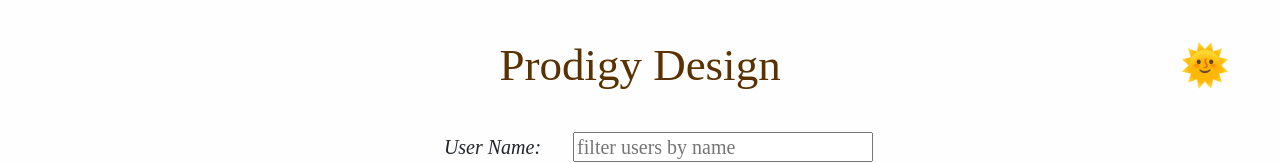
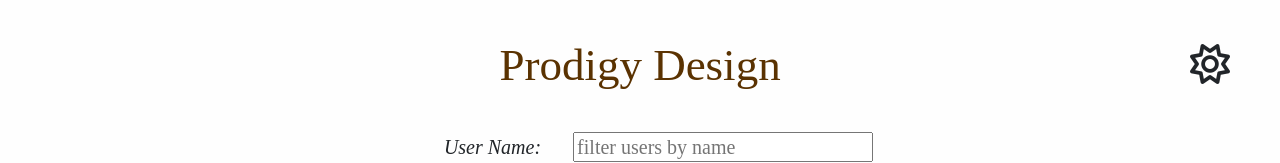
Before and after one commit to deadwing7x/prodigy-design, a React (Create React App) app: page / in a window 1280 px wide. Shown: the top 163 px of the page. Built offline with nearby package versions, Linux system fonts and the light colour scheme; no server answers.

Commit message:
Changed sun and moon icon

```diff
--- a/src/App.tsx
+++ b/src/App.tsx
@@ -103,9 +103,13 @@ const App: React.FC<{}> = () => {
                 </Link>
                 <span className="theme" onClick={toggleTheme}>
                   {themeName === "dark" ? (
-                    <span className="theme-selector">🌚</span>
+                    <span className="theme-selector">
+                      <i className="far fa-moon"></i>
+                    </span>
                   ) : (
-                    <span className="theme-selector">🌞</span>
+                    <span className="theme-selector">
+                      <i className="far fa-sun"></i>
+                    </span>
                   )}
                 </span>
                 <Route path="/" exact component={Home}></Route>
```
